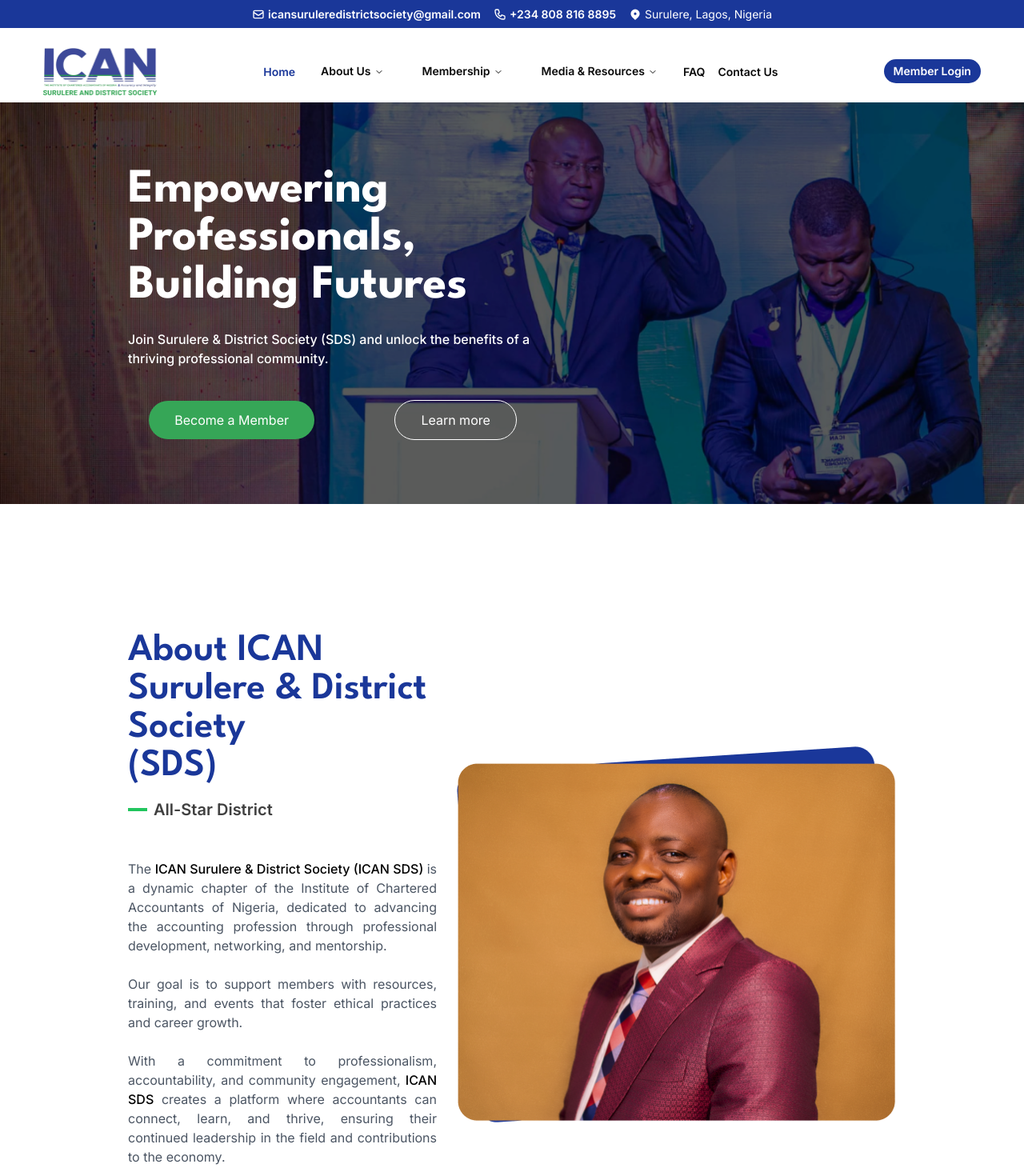
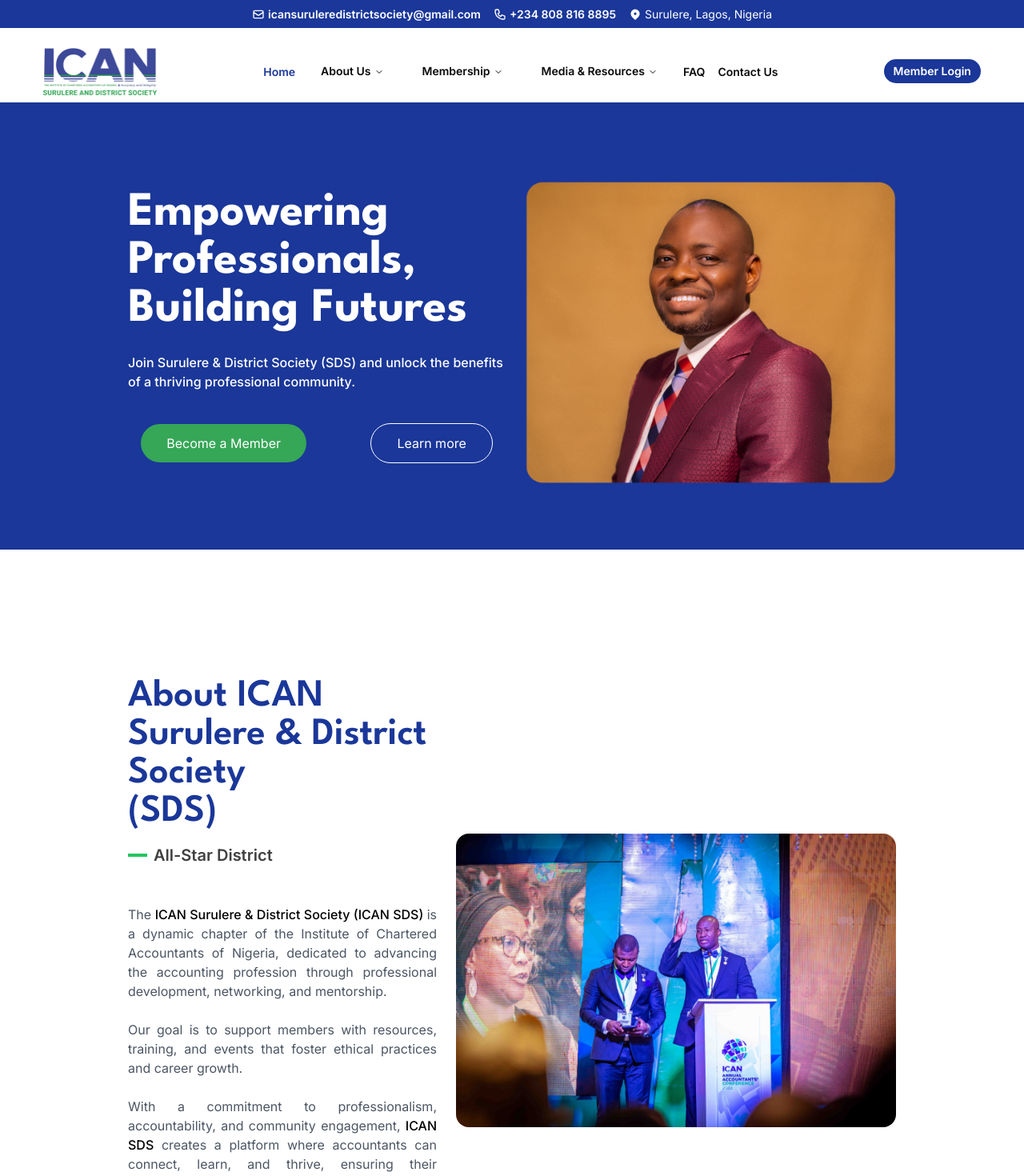
Before and after one commit to Edema-wxd/ican-frontend, a Next.js app: page / in a window 1280 px wide. Shown: the top 1470 px of the page at 80% size. Built offline with nearby package versions, Linux system fonts and the light colour scheme; a web font is replaced by a local one.

Commit message:
Updated Content

```diff
--- a/src/app/(home)/about-us/our-excos/page.tsx
+++ b/src/app/(home)/about-us/our-excos/page.tsx
@@ -25,7 +25,7 @@
         </div>
         <div className="w-full flex items-center flex-col sm:flex-row gap-10 flex-wrap">
           <Exco
-            name="Dn Aderopo Olatunji OLADAPO, PhD, FCA"
+            name="Dcn Aderopo Olatunji OLADAPO, PhD, FCA"
             role="Chairman"
             imgurl="/excos/Exco.png"
             linkedin="https://www.linkedin.com/in/aderopo-oladapo-6053a623?utm_source=share&utm_campaign=share_via&utm_content=profile&utm_medium=android_app"
@@ -98,7 +98,7 @@
           />
           <Exco
             name="Sunkanmi Sesan OGUNGBAIYE, ACA"
-            role="Chairman, Students' Affairs Committee"
+            role="Chairman, Students Affairs Committee"
             imgurl="/excos/Exco-11.png"
             linkedin="https://www.linkedin.com/in/ogungbaiyesunkanmi08035019078/"
           />
--- a/src/app/(home)/about-us/page.tsx
+++ b/src/app/(home)/about-us/page.tsx
@@ -17,7 +17,7 @@
       <Heroimg
         subtxt={""}
         toggle={false}
-        maintxt="About ICAN SDS"
+        maintxt="About Surulere & District Society"
         imageUrl="/aboutushero.png"
       >
         <></>
--- a/src/app/(home)/page.tsx
+++ b/src/app/(home)/page.tsx
@@ -14,7 +14,7 @@
     <div className="">
       <main className="flex flex-col items-center ">
         <Heroimg
-          imageUrl="/homehero.png"
+        toggle={true}
           maintxt={"Empowering Professionals, Building Futures"}
           subtxt={
             "Join Surulere & District Society (SDS) and unlock the benefits of a thriving professional community."
--- a/src/components/Heroimg.jsx
+++ b/src/components/Heroimg.jsx
@@ -1,5 +1,6 @@
 import React from "react";
 import PropTypes from "prop-types";
+import Image from "next/image";
 
 const Heroimg = ({
   toggle = false,
@@ -10,47 +11,34 @@
 }) => {
   return (
     <div
-      className={`
-        relative flex flex-col sm:flex-row
-        p-4 sm:py-20 lg:px-40 mt-32
-        gap-6 justify-center sm:justify-between items-center
-        w-full h-fit min-h-80 sm:min-h-[500px]
-        rounded-b-3xl sm:rounded-none
-        ${toggle ? "text-black sm:text-white" : "text-white"}
-        ${!toggle && !imageUrl ? "bg-primary" : ""}
+      className={`flex ${
+        toggle ? "text-black sm:text-white" : "text-white  "
+      }  rounded-b-3xl sm:rounded-none flex-col sm:flex-row  p-4 sm:py-20 lg:px-40 mt-32  gap-6 justify-center sm:justify-between items-center w-full  h-fit min-h-80 sm:min-h-[500px] sm:bg-none bg-gradient-to-b from-[#ffffff] to-[#c8d1fa] sm:bg-primary
       `}
+      style={{
+        backgroundImage: toggle ? "" : `url(${imageUrl})`,
+        backgroundSize: "cover",
+      }}
     >
       {/* Background Image Layer */}
-      {imageUrl && !toggle && (
-        <div
-          className="absolute inset-0 z-0 bg-cover bg-center bg-no-repeat"
-          style={{
-            backgroundImage: `url(${imageUrl})`,
-          }}
-        >
-          {/* Optional overlay for better text readability */}
-          <div className="absolute inset-0 bg-black/30" />
-        </div>
-      )}
+
 
       {/* Mobile Gradient Background */}
-      <div className={`
-        absolute inset-0 z-0
-        sm:hidden
-        ${toggle ? "bg-gradient-to-b from-[#ffffff] to-[#c8d1fa]" : ""}
-        rounded-b-3xl
-      `} />
+
 
       {/* Content Layer */}
       <div className="relative z-10 flex flex-col max-w-lg gap-6">
         <h1 className="text-left max-w-3xl text-4xl sm:text-6xl font-bold font-mono leading-20">
           {maintxt}
         </h1>
-        <p className="text-left text-base font-medium leading-6">
-          {subtxt}
-        </p>
+        <p className="text-left text-base font-medium leading-6">{subtxt}</p>
         <div>{children}</div>
       </div>
+      {toggle ? (
+        <Image width={464} height={431} src="/chairmans.png" alt="Main image" />
+      ) : (
+        ""
+      )}
     </div>
   );
 };
--- a/src/components/Speech.jsx
+++ b/src/components/Speech.jsx
@@ -51,9 +51,9 @@
       <Image
         height={530}
         width={400}
-        className="w-full h-auto max-w-[550px]"
+        className="w-full h-auto rounded-2xl max-w-[550px]"
         alt="Chairman, Dr Aderopo Oladapo, FCA"
-        src="/chairmans.png"
+        src="/Gallery1.jpg"
       />{" "}
       {/* // The Image of the chairman for the landing page */}
     </div>
```
